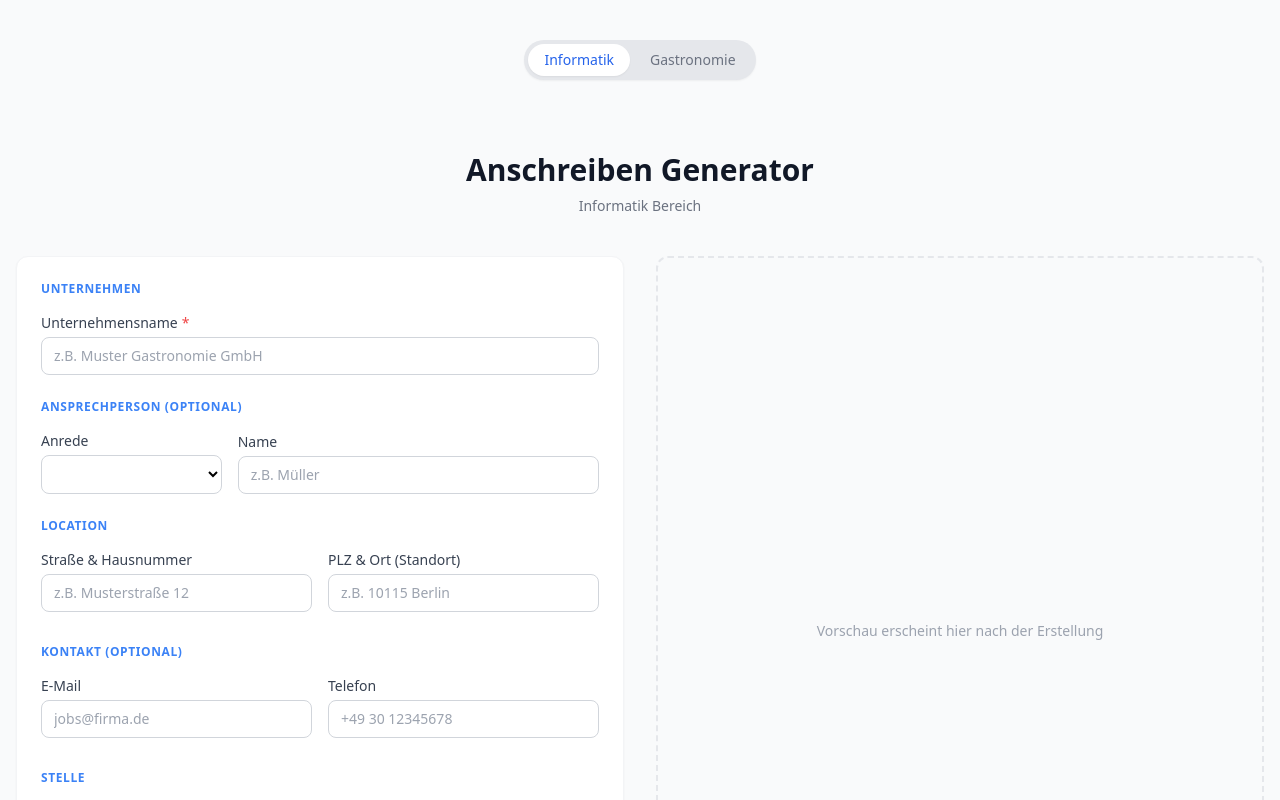
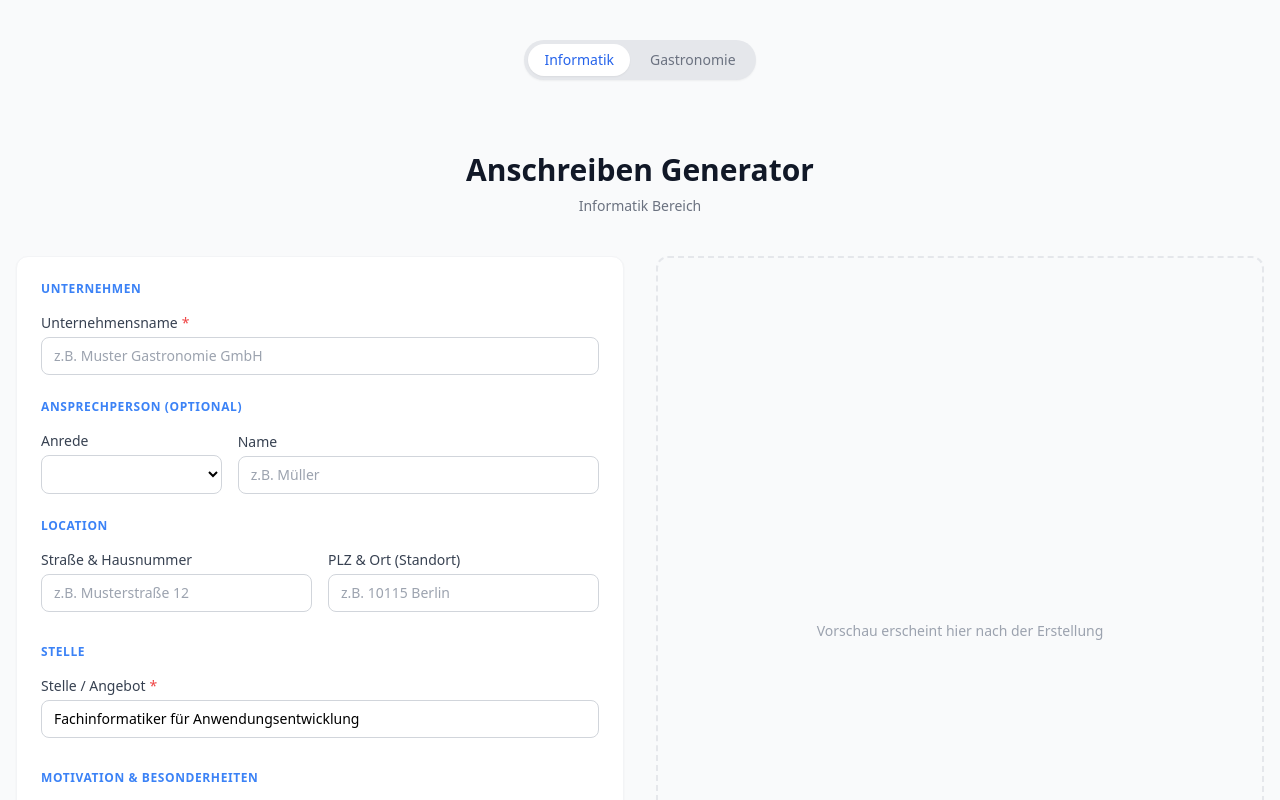
Before and after one commit to theg0-0done/anschreiben-generater, a Next.js app: page /informatik in a window 1280 px wide. Shown: the top 800 px of the page. Built offline with nearby package versions, Linux system fonts and the light colour scheme.

Commit message:
removed social and focus fields entirely

```diff
--- a/app/[branch]/page.tsx
+++ b/app/[branch]/page.tsx
@@ -13,13 +13,9 @@ interface FormFields {
   contactPerson: string;
   contactSalutation: string;
   jobTitle: string;
-  companyEmail: string;
-  companyPhone: string;
   companyFocus: string;
   companyTech: string;
   department: string;
-  companyBesonderheit: string;
-  personalMotivation: string;
   mode: "cover-letter" | "full-resume";
 }
 
@@ -39,13 +35,9 @@ const DEFAULT_FIELDS_INFORMATIK: FormFields = {
   contactPerson: "",
   contactSalutation: "",
   jobTitle: "Fachinformatiker für Anwendungsentwicklung",
-  companyEmail: "",
-  companyPhone: "",
   companyFocus: "",
   companyTech: "",
   department: "",
-  companyBesonderheit: "",
-  personalMotivation: "",
   mode: "cover-letter",
 };
 
@@ -57,13 +49,9 @@ const DEFAULT_FIELDS_GASTRONOMIE: FormFields = {
   contactPerson: "",
   contactSalutation: "",
   jobTitle: "Hotelfachmann",
-  companyEmail: "",
-  companyPhone: "",
   companyFocus: "",
   companyTech: "",
   department: "Hotel",
-  companyBesonderheit: "",
-  personalMotivation: "",
   mode: "cover-letter",
 };
 
@@ -295,31 +283,6 @@ export default function BranchPage({
               </div>
             </section>
 
-            {/* ── Contact ── */}
-            <section className="space-y-4">
-              <h2 className="text-xs font-bold uppercase tracking-wider text-blue-500 pt-2">
-                Kontakt (optional)
-              </h2>
-              <div className="grid grid-cols-1 md:grid-cols-2 gap-4">
-                <Field
-                  label="E-Mail"
-                  name="companyEmail"
-                  value={fields.companyEmail}
-                  onChange={setField}
-                  placeholder="jobs@firma.de"
-                  disabled={isLoading}
-                />
-                <Field
-                  label="Telefon"
-                  name="companyPhone"
-                  value={fields.companyPhone}
-                  onChange={setField}
-                  placeholder="+49 30 12345678"
-                  disabled={isLoading}
-                />
-              </div>
-            </section>
-
             {/* ── Job info ── */}
             <section className="space-y-4">
               <h2 className="text-xs font-bold uppercase tracking-wider text-blue-500 pt-2">
@@ -366,13 +329,11 @@ export default function BranchPage({
             </section>
 
             {/* ── Motivation / Tone ── */}
+            {branch === "informatik" && (
               <section className="space-y-4">
                 <h2 className="text-xs font-bold uppercase tracking-wider text-blue-500 pt-2">
                   Motivation & Besonderheiten
                 </h2>
-
-              {branch === "informatik" ? (
-                <>
                 <Field
                   label="Fokus des Unternehmens"
                   name="companyFocus"
@@ -389,29 +350,8 @@ export default function BranchPage({
                   placeholder="z.B. Java"
                   disabled={isLoading}
                 />
-                </>
-              ) : (
-                <div className="space-y-4">
-                  <Field
-                    label="Besonderheit des Betriebs (optional)"
-                    name="companyBesonderheit"
-                    value={fields.companyBesonderheit}
-                    onChange={setField}
-                    placeholder="z.B. renommiertes oder modernes"
-                    disabled={isLoading}
-                  />
-
-                  <Field
-                    label="Persönlicher Grund / Motivation (optional)"
-                    name="personalMotivation"
-                    value={fields.personalMotivation}
-                    onChange={setField}
-                    placeholder="z.B. den exzellenten Service oder den Umgang mit Gästen"
-                    disabled={isLoading}
-                  />
-                </div>
+              </section>
             )}
-            </section>
 
             {/* ── Mode + submit ── */}
             <div className="flex flex-col items-end gap-4 pt-4">
--- a/lib/template.ts
+++ b/lib/template.ts
@@ -75,15 +75,11 @@ function buildOpeningParagraph(
   branch: string,
   jobTitle: string,
   companyName?: string,
-  companyBesonderheit?: string,
-  personalMotivation?: string,
   companyFocus?: string,
   companyTech?: string,
   department?: string
 ): string {
   if (branch === "gastronomie") {
-    const specialty = companyBesonderheit?.trim() || "";
-    const motivation = personalMotivation?.trim() || "";
     const dept = department?.trim() || "";
 
     // Build a natural description of the establishment
@@ -92,21 +88,7 @@ function buildOpeningParagraph(
       establishmentDesc = dept; // e.g. "Hotel", "Restaurant", "Café"
     }
 
-    let intro = "";
-
-    if (!specialty && !motivation) {
-      // Case 4: Neither filled (Fallback)
-      intro = `Die Gastfreundschaft lebt von echten Begegnungen und der Freude daran, Menschen eine gute Zeit zu bereiten. Bei der Suche nach einem Ausbildungsbetrieb, der diese Werte tagtäglich lebt, hat mich Ihr ${establishmentDesc} sofort begeistert.`;
-    } else if (specialty && motivation) {
-      // Case 1: Both filled
-      intro = `Mit großem Interesse habe ich mich über Ihr ${establishmentDesc} informiert. Ihre Philosophie, die auf ${specialty} setzt, hat mich sofort angesprochen – dies bietet das ideale Umfeld, um meine Begeisterung für ${motivation} in die Praxis umzusetzen.`;
-    } else if (specialty) {
-      // Case 2: Only specialty filled
-      intro = `Mit großem Interesse habe ich mich über Ihr ${establishmentDesc} informiert. Ihre Philosophie, die auf ${specialty} setzt, hat mich dabei sofort angesprochen, da diese Ausrichtung perfekt zu meiner Vorstellung von zeitgemäßer Gastfreundschaft passt.`;
-    } else {
-      // Case 3: Only motivation filled
-      intro = `Mit großem Interesse habe ich mich über Ihr ${establishmentDesc} informiert. Besonders Ihre Ausrichtung auf ${motivation} hat mich sofort angesprochen, da mir dieser Aspekt der Gästebetreuung besonders am Herzen liegt.`;
-    }
+    const intro = `Die Gastfreundschaft lebt von echten Begegnungen und der Freude daran, Menschen eine gute Zeit zu bereiten. Bei der Suche nach einem Ausbildungsbetrieb, der diese Werte tagtäglich lebt, hat mich Ihr ${establishmentDesc} sofort begeistert.`;
 
     return (
       `${intro} Die Aussicht, Teil Ihres professionellen Teams zu werden und gemeinsam unvergessliche Erlebnisse für Ihre Gäste zu schaffen, motiviert mich außerordentlich. ` +
@@ -170,8 +152,6 @@ export function fillTemplate(data: FormData): FilledTemplate {
       data.branch,
       data.jobTitle,
       data.companyName,
-      data.companyBesonderheit,
-      data.personalMotivation,
       undefined,
       undefined,
       data.department
@@ -197,8 +177,6 @@ export function fillTemplate(data: FormData): FilledTemplate {
     data.branch,
     data.jobTitle,
     data.companyName,
-    undefined,
-    undefined,
     data.companyFocus,
     data.companyTech
   );
--- a/lib/types.ts
+++ b/lib/types.ts
@@ -14,8 +14,6 @@ export const FormDataSchema = z.object({
   contactPerson: z.string().optional().default(""),
   contactSalutation: z.enum(["", "Herr", "Frau"]).optional().default(""),
   contactDepartmentOrRole: z.string().optional().default(""),
-  companyEmail: z.string().optional().default(""),
-  companyPhone: z.string().optional().default(""),
 
   // Optional motivation fields
   companyFocus: z.string().optional().default(""),
@@ -23,8 +21,6 @@ export const FormDataSchema = z.object({
 
   // Gastronomy specific
   department: z.string().optional().default(""),
-  companyBesonderheit: z.string().optional().default(""),
-  personalMotivation: z.string().optional().default(""),
 
   // Optional location
   city: z.string().optional().default(""),
```
Also changed, not shown: 1 other file (tests, documents, lock files or other folders). Lines whose indentation alone changed are shown as unchanged.
